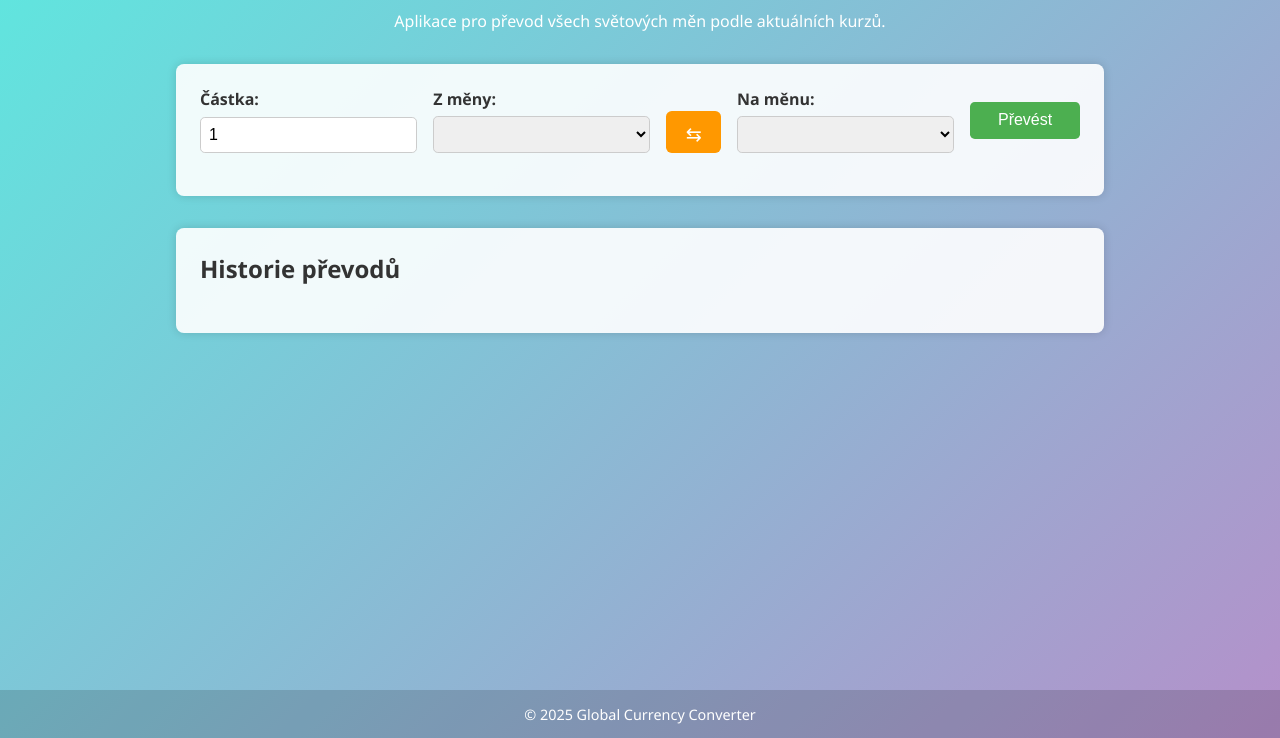
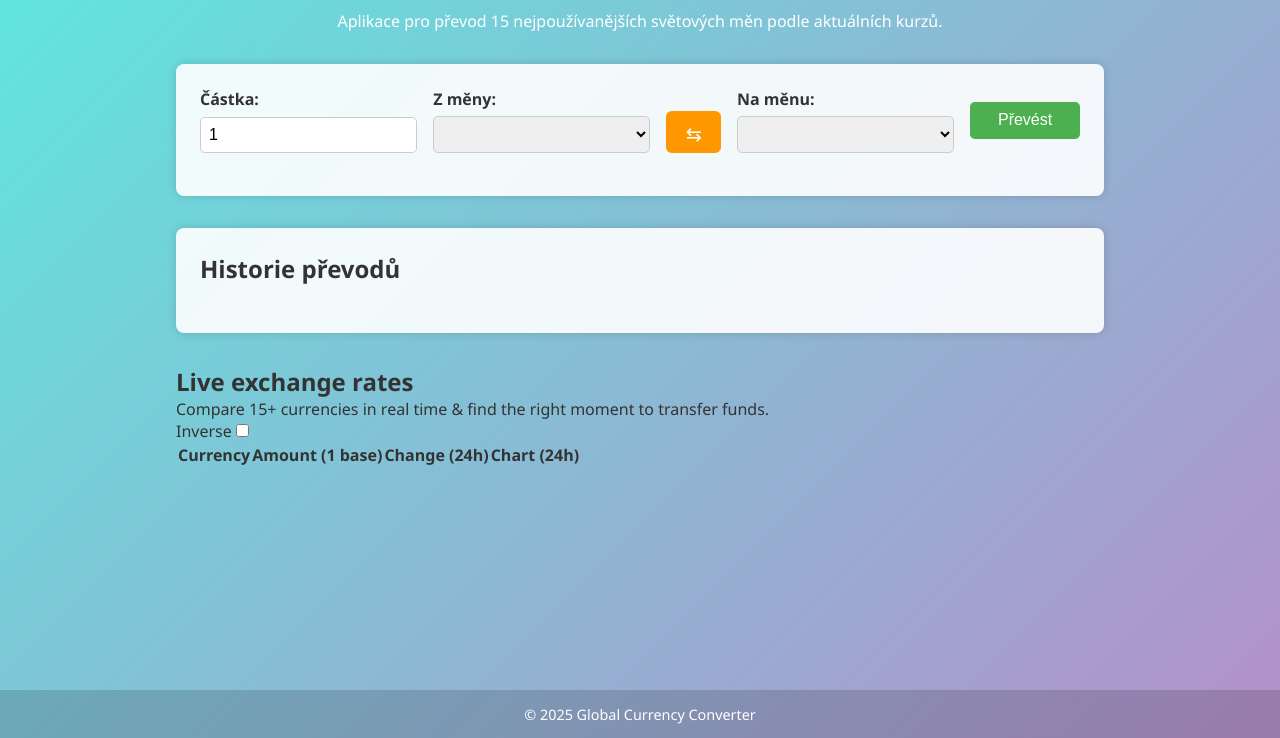
Before and after one commit to skis00/webova_aplikace, a plain HTML site: page index.html in a window 1280 px wide. Shown: the part 62-800 px from the top of the page. Drawn offline with nearby package versions, Linux system fonts and the light colour scheme; no server answers.

Commit message:
Update index.html

```diff
--- a/index.html
+++ b/index.html
@@ -15,10 +15,11 @@
 
   <header>
     <h1>Global Currency Converter</h1>
-    <p>Aplikace pro převod všech světových měn podle aktuálních kurzů.</p>
+    <p>Aplikace pro převod 15 nejpoužívanějších světových měn podle aktuálních kurzů.</p>
   </header>
 
   <main>
+    <!-- 1) Sekce pro klasický převodník -->
     <section id="converter-section">
       <div class="form-container">
         <div class="form-group">
@@ -44,11 +45,36 @@
       <div id="result"></div>
     </section>
 
+    <!-- 2) Historie -->
     <section id="history-section">
       <h2>Historie převodů</h2>
-      <ul id="historyList">
-        <!-- Sem se budou vkládat poslední převody -->
-      </ul>
+      <ul id="historyList"><!-- Sem se budou vkládat poslední převody --></ul>
+    </section>
+
+    <!-- 3) Live Exchange Rates – ukázková tabulka -->
+    <section id="live-rates-section">
+      <h2>Live exchange rates</h2>
+      <p>Compare 15+ currencies in real time & find the right moment to transfer funds.</p>
+
+      <div class="inverse-switch">
+        <label for="inverseToggle">Inverse</label>
+        <input type="checkbox" id="inverseToggle" />
+      </div>
+
+      <table id="liveRatesTable">
+        <thead>
+          <tr>
+            <th>Currency</th>
+            <th>Amount (1 base)</th>
+            <th>Change (24h)</th>
+            <th>Chart (24h)</th>
+            <th></th>
+          </tr>
+        </thead>
+        <tbody id="liveRatesBody">
+          <!-- Sem se generuje JS -->
+        </tbody>
+      </table>
     </section>
   </main>
 
```
